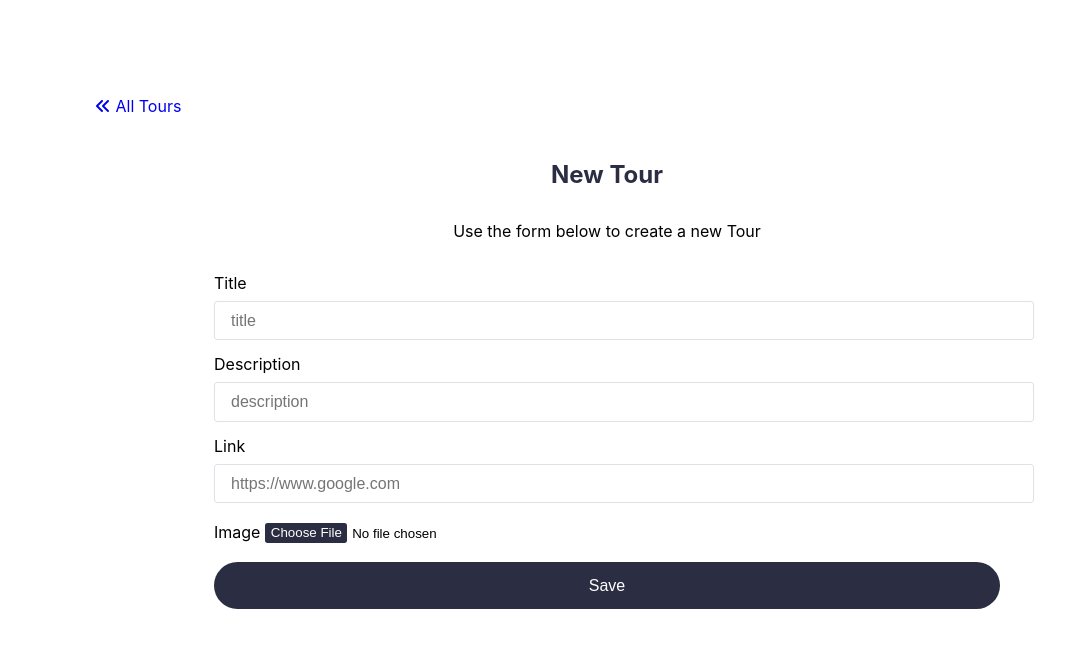
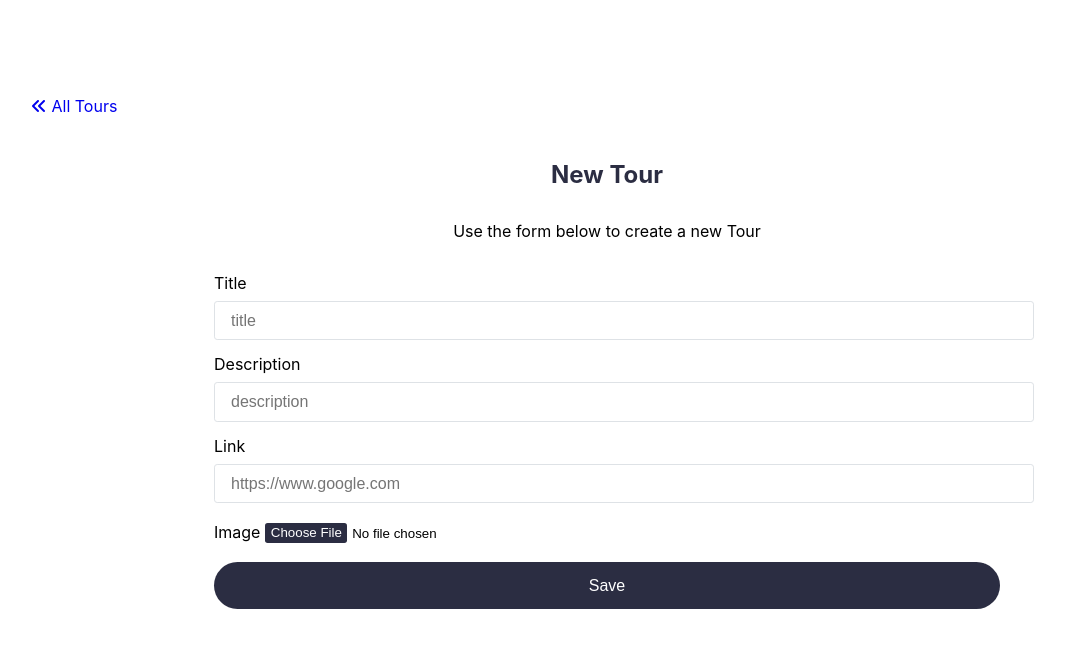
Before and after one commit to sabahAlmel/project1-frontend, a React (Create React App) app in the folder tripoli/: page /admin/tours/add in a window 1280 px wide. Shown: the top 648 px of the page, without its empty margins (33-1098 px from the left). Built offline with nearby package versions, Linux system fonts and the light colour scheme; no server answers.

Commit message:
fixing dashboard style

```diff
--- a/tripoli/src/components/Dashboard/Dash.module.css
+++ b/tripoli/src/components/Dashboard/Dash.module.css
@@ -10,7 +10,7 @@ a {
 }
 
 .containerDash {
-  max-width: 1024px;
+  max-width: 90%;
   margin: auto;
 }
 
@@ -97,7 +97,7 @@ table {
   border-color: #32383e;
 }
 
-@media only screen and (max-width: 768px) {
+@media only screen and (max-width: 1024px) {
   table,
   thead,
   tbody,
```
